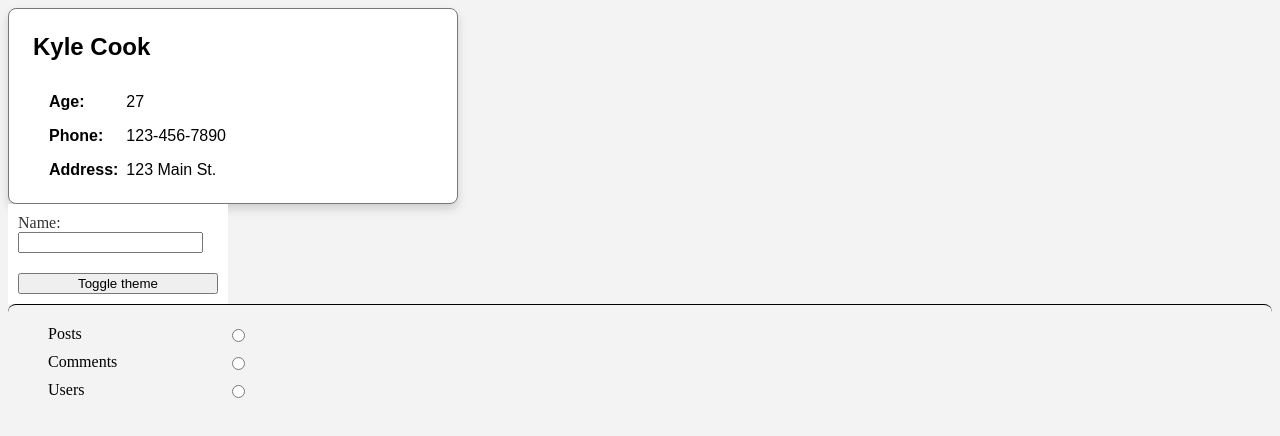
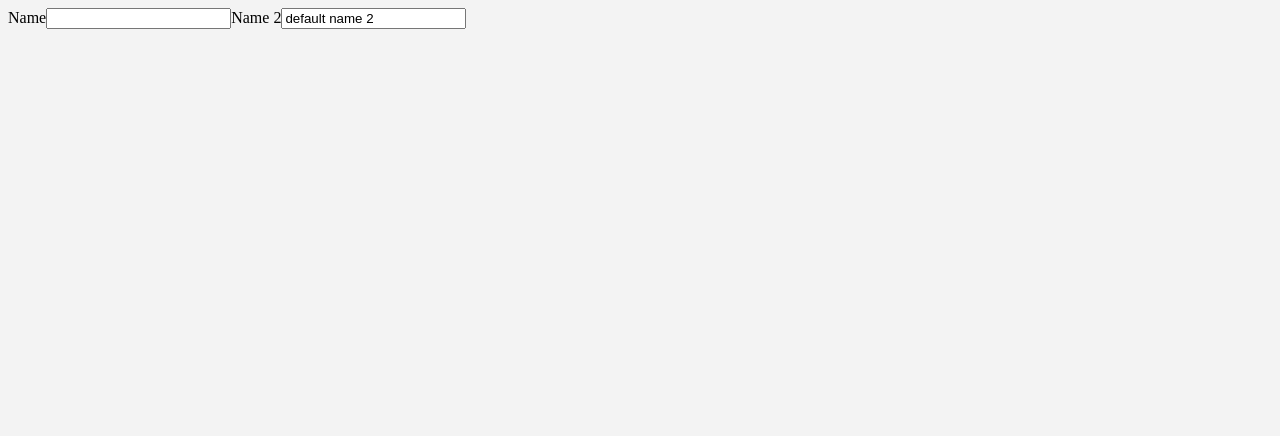
Before and after one commit to DenisPepper/web-dev-simplified-react, a React (Vite) app: page / in a window 1280 px wide. Shown: the top 436 px of the page. Built offline with nearby package versions, Linux system fonts and the light colour scheme.

Commit message:
Добавит пользовательский хук для работы с localStorage

```diff
--- a/src/App.jsx
+++ b/src/App.jsx
@@ -1,20 +1,10 @@
 //import './App.css';
 import { DataFetcher } from './exercises/custom-hooks/data-fetcher';
 import { ThemeToggler } from './exercises/custom-hooks/theme-toggler';
+import { ControledInput } from './exercises/custom-hooks/useLocalStorage';
 import { UserCard } from './exercises/user-card/user-card';
 import user from './exercises/user-card/user.json';
 
 export function App() {
-  return (
-    <>
-      <UserCard
-        name={user.name}
-        age={user.age}
-        phoneNumber={user.phoneNumber}
-        address={user.address}
-      />
-      <ThemeToggler />
-      <DataFetcher />
-    </>
-  );
+  return <ControledInput />;
 }
--- /dev/null
+++ b/src/exercises/custom-hooks/useLocalStorage.jsx
@@ -0,0 +1,47 @@
+import { useEffect, useState } from 'react';
+
+export function ControledInput() {
+  const [value, setValue] = useLocalStorage('NAME', '');
+  const [value2, setValue2] = useLocalStorage('NAME_2', () => 'default name 2');
+
+  return (
+    <>
+      <label>
+        Name
+        <input
+          type='text'
+          value={value}
+          onChange={(evt) => setValue(evt.target.value)}
+        />
+      </label>
+      <label>
+        Name 2
+        <input
+          type='text'
+          value={value2}
+          onChange={(evt) => setValue2(evt.target.value)}
+        />
+      </label>
+    </>
+  );
+}
+
+const useLocalStorage = (key, initialValue) => {
+  const [value, setValue] = useState(() => {
+    const localValue = localStorage.getItem(key);
+    if (localValue === null) {
+      return isFunc(initialValue) ? initialValue() : initialValue;
+    }
+    return JSON.parse(localValue);
+  });
+
+  useEffect(() => {
+    localStorage.setItem(key, JSON.stringify(value));
+  }, [value, key]);
+
+  return [value, setValue];
+};
+
+const isFunc = (obj) => {
+  return typeof obj === 'function';
+};
```
